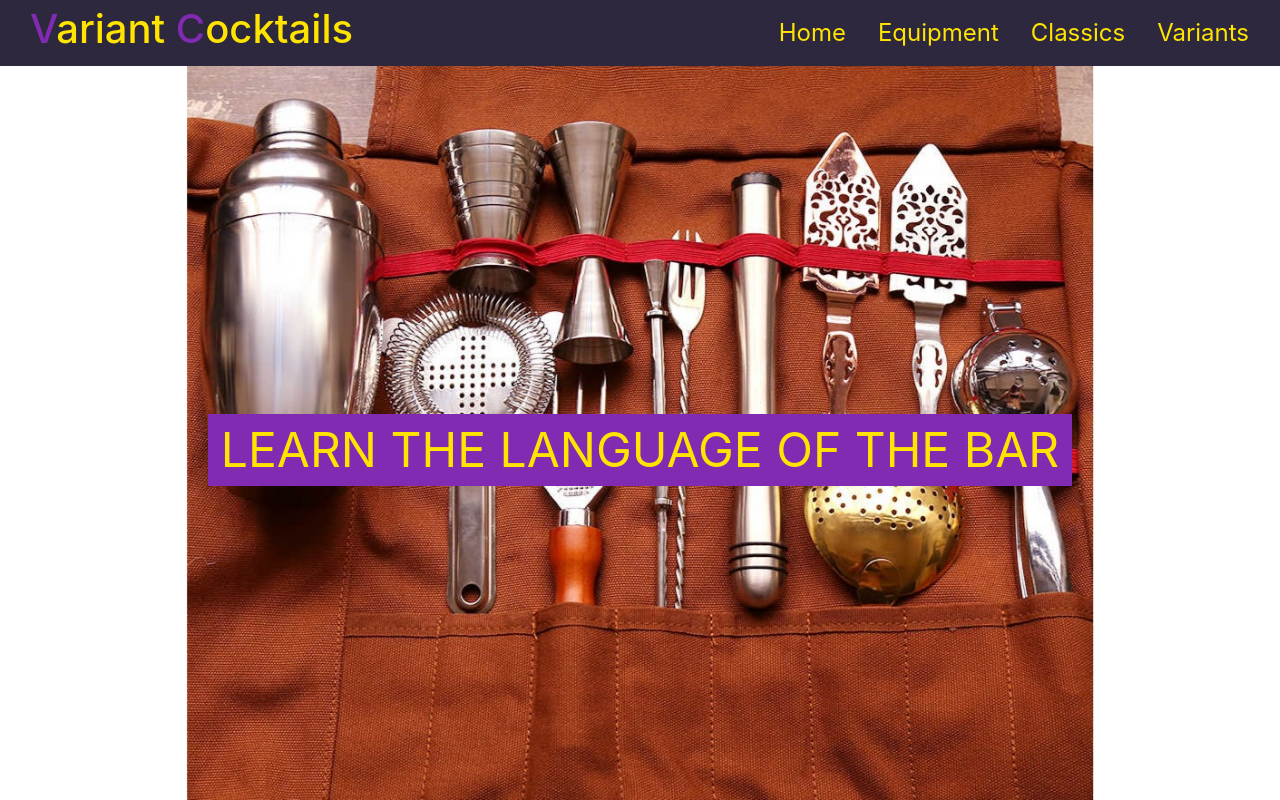
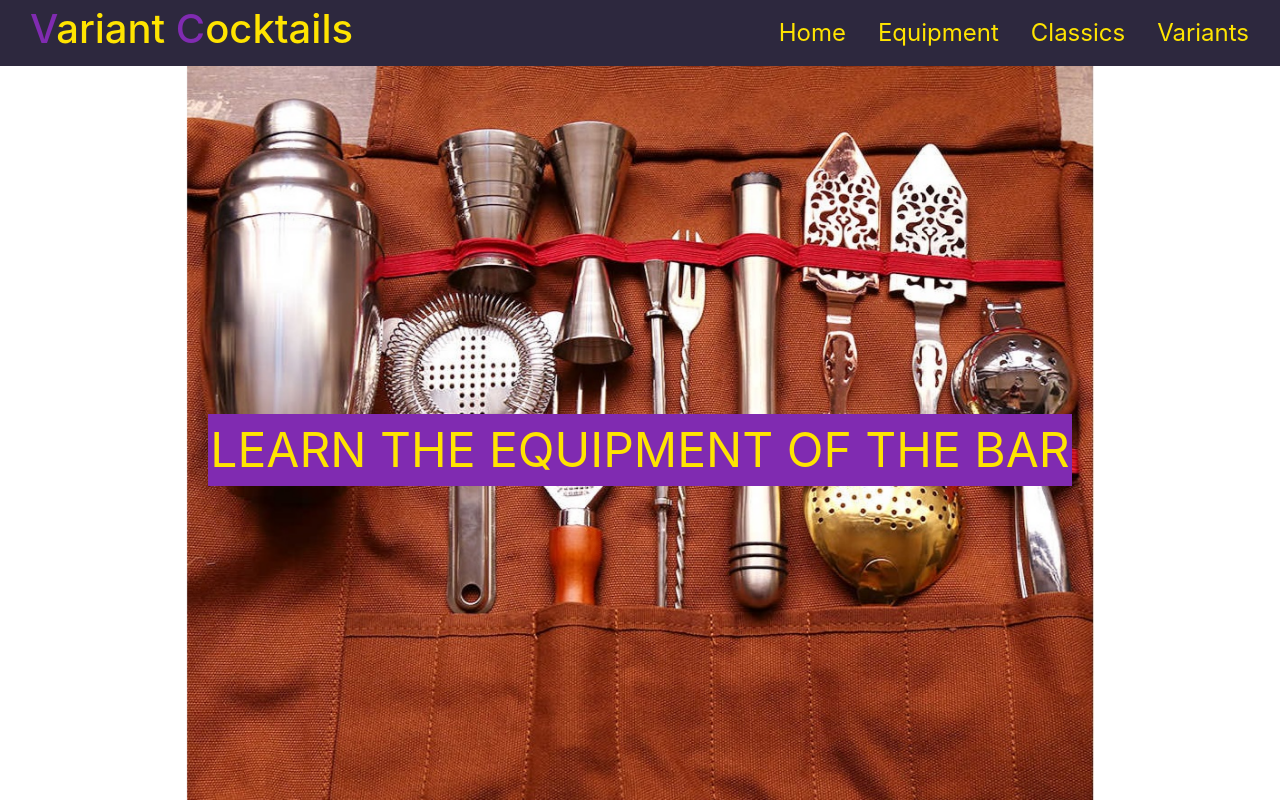
Before and after one commit to noelw19/Project-Assessment-3, a plain HTML site: page equip.html in a window 1280 px wide. Drawn offline with nearby package versions, Linux system fonts and the light colour scheme.

Commit message:
changed parallax text for equip.html

```diff
--- a/Assets/Css/equip.css
+++ b/Assets/Css/equip.css
@@ -70,7 +70,6 @@ nav-link:hover{
 }
 
 .equip1 {
-    float:left;
     width:25%;
     border:2px solid red;
     padding: 10px;
--- a/equip.html
+++ b/equip.html
@@ -34,7 +34,7 @@
 
     <!--this holds my image and text for the parallax effect-->
     <div class="parallax">
-        <p id="paratext">LEARN THE LANGUAGE OF THE BAR</p>
+        <p id="paratext">LEARN THE EQUIPMENT OF THE BAR</p>
     </div>
 
     <div class="row equip">
@@ -96,22 +96,7 @@
     </div>
     </div>
 
-    <!--Footer
-    <footer class="page-footer">
-        <div class="footback yellowtext footer text-center py-3">
-            <span class="purptext">V</span>ariant<span class="purptext">C</span>ocktails
-            <div class="top yellowtext text-left">
-                <div class="rightfoot footer text-center py-3">
-                    <h2 class="purptext"><strong>Contact Us:</strong></h2>
-                    <p><span class=" purptext"><strong>Email:</strong></span> Variantcocktail@live.co.nz |</p>
-                    <p><span class="purptext"><strong>Address:</strong></span> 42 Wallaby Way, Sydney</p>
 
-                </div>
-            </div>
-
-        </div>
-
-    </footer>-->
     <!-- Footer -->
     <footer class="page-footer font-small footback pt-4">
 
```
Also changed, not shown: home.html (+0 -18 lines).
